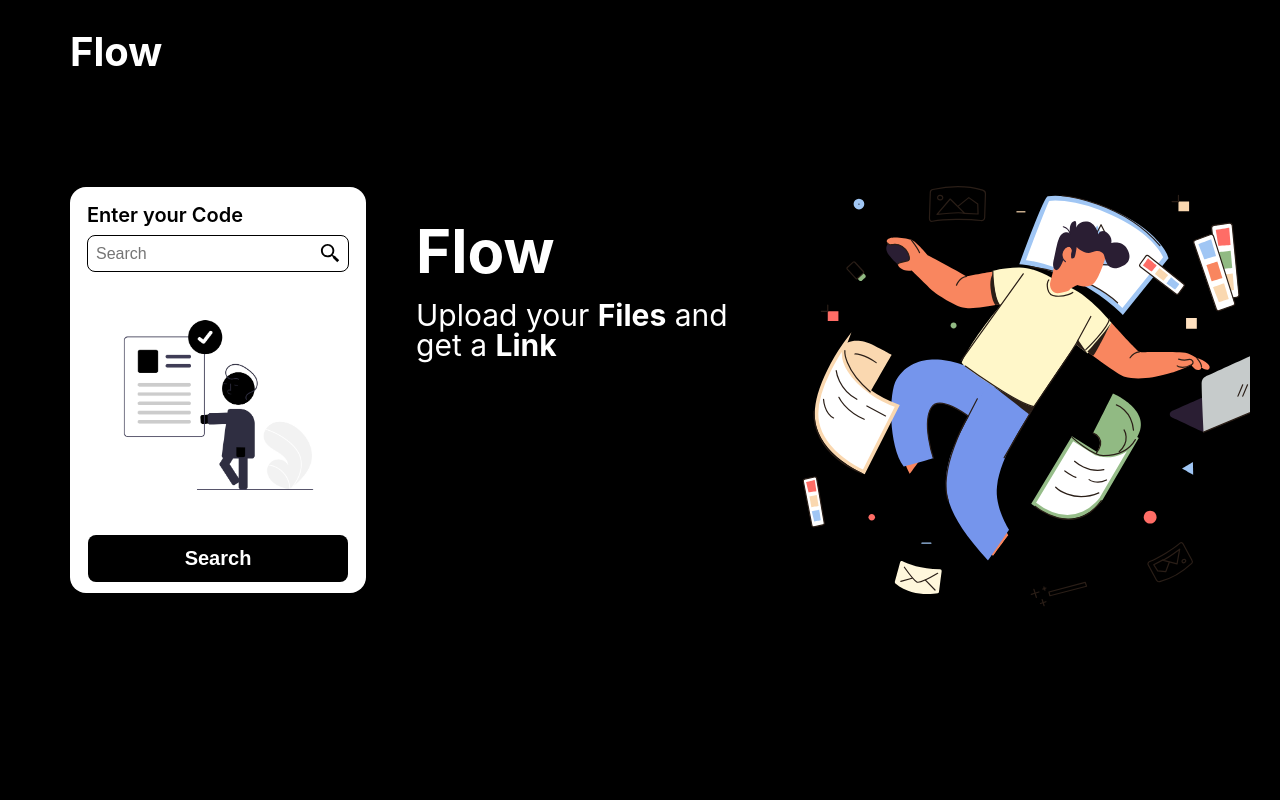
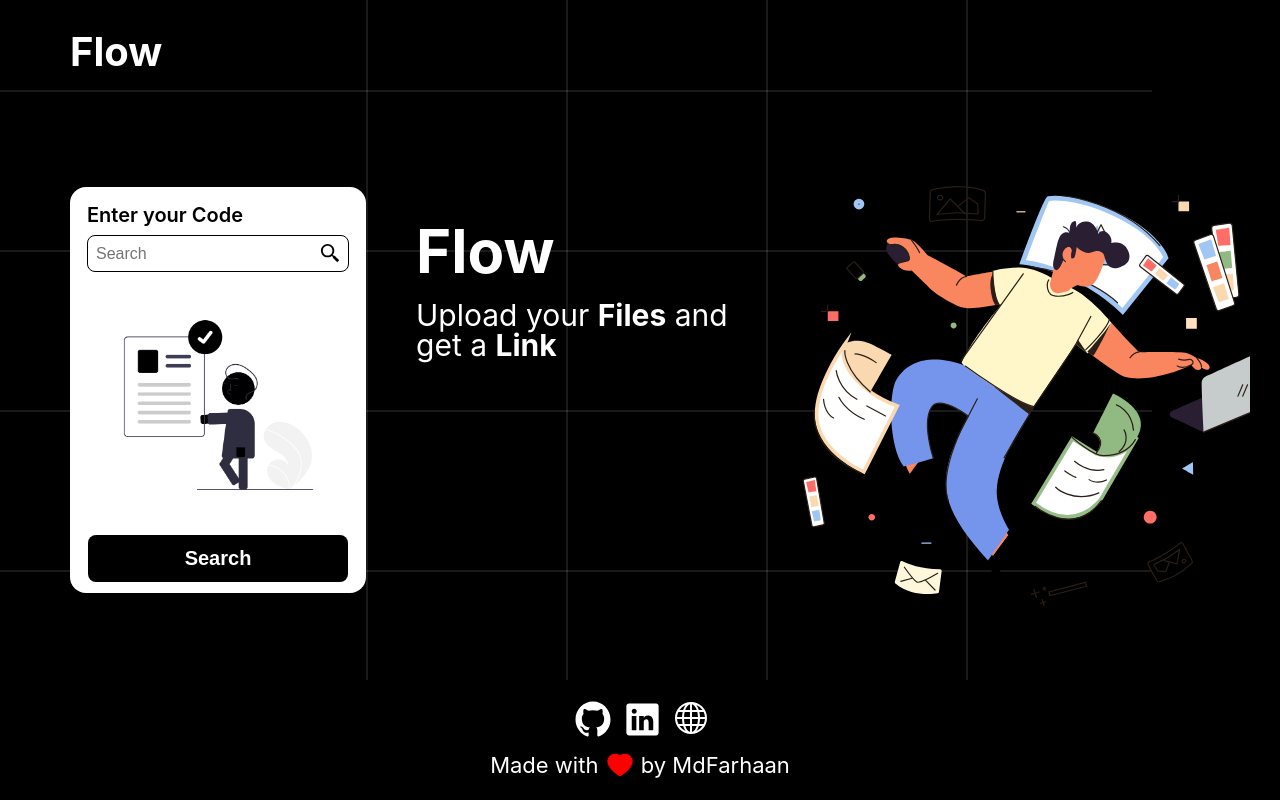
Before and after one commit to mdfarhaan/flow, a React (Create React App) app in the folder client/: page /download in a window 1280 px wide. Built offline with nearby package versions, Linux system fonts and the light colour scheme.

Commit message:
:art: Add Footer

```diff
--- a/client/src/App.css
+++ b/client/src/App.css
@@ -1,13 +1,12 @@
 body {
-  --primary: #000;
-  --secondary: red;
   margin: 0;
   font-family: -apple-system, BlinkMacSystemFont, "Segoe UI", "Roboto", "Oxygen",
     "Ubuntu", "Cantarell", "Fira Sans", "Droid Sans", "Helvetica Neue",
     sans-serif;
   -webkit-font-smoothing: antialiased;
   -moz-osx-font-smoothing: grayscale;
-  background: var(--primary);
+  background: #000000;
+
   /* background: linear-gradient(to left top, #000000, #434343) fixed; */
 }
 
--- a/client/src/App.tsx
+++ b/client/src/App.tsx
@@ -6,6 +6,7 @@ import Home from "./components/Home";
 function App() {
   return (
     <div className="App">
+
       <Router>
         <Routes>
           <Route path="/" element={<Upload />} />
--- /dev/null
+++ b/client/src/components/Home/Footer.tsx
@@ -0,0 +1,33 @@
+import { IoLogoGithub, IoLogoLinkedin } from "react-icons/io";
+import { AiFillHeart } from "react-icons/ai";
+import { BsGlobe } from "react-icons/bs";
+import styles from "./Home.module.css";
+
+function Footer() {
+  return (
+    <div className={styles.footer}>
+      <div className={styles.social}>
+        <a href="https://github.com/mdfarhaan">
+          <IoLogoGithub size={40} color={"#fff"} />
+        </a>
+        <a href="https://www.linkedin.com/in/mdfarhaan/">
+          <IoLogoLinkedin
+            size={43}
+            color={"#fff"}
+            className={styles.linkedin}
+          />
+        </a>
+        <a href="https://mdfarhaan.tk/">
+          <BsGlobe size={32} color={"#fff"} className={styles.globe} />
+        </a>
+      </div>
+      <p>
+        Made with{" "}
+        <AiFillHeart size={30} className={styles.icon} color={"red"} /> by
+        MdFarhaan
+      </p>
+    </div>
+  );
+}
+
+export default Footer;
--- a/client/src/components/Home/Home.module.css
+++ b/client/src/components/Home/Home.module.css
@@ -2,6 +2,7 @@
   display: flex;
   justify-content: center;
   align-items: center;
+  z-index: 1;
 }
 
 .info {
@@ -24,6 +25,7 @@
   display: grid;
   place-content: center;
   height: 90vh;
+  z-index: 1;
 }
 
 .header h1 {
@@ -38,3 +40,33 @@
   margin-left: 70px;
   cursor: pointer;
 }
+
+.footer {
+  position: fixed;
+  left: 0;
+  bottom: 0;
+  width: 100%;
+  display: grid;
+  place-items: center;
+}
+
+.footer p {
+  font-size: 22px;
+  color: #fff;
+  margin-block-start: 0;
+}
+
+.linkedin {
+  margin-left: 0.5rem;
+  margin-right: 0.7rem;
+  transform: translateY(2px);
+  cursor: pointer;
+}
+
+.icon {
+  transform: translateY(7px);
+}
+
+.globe {
+  transform: translateY(-5px);
+}
--- a/client/src/components/Home/index.tsx
+++ b/client/src/components/Home/index.tsx
@@ -1,6 +1,8 @@
 import Lottie from "react-lottie";
 import landing from "../../Assets/landing1.json";
 import styles from "./Home.module.css";
+import Footer from "./Footer";
+import { VerticalLine, HorizontalLine } from "../helper";
 
 function Home() {
   const lottieOptions = {
@@ -20,6 +22,8 @@ function Home() {
       >
         <h1>Flow</h1>
       </div>
+      <VerticalLine />
+      <HorizontalLine />
       <div className={styles.body}>
         <div className={styles.info}>
           <h1>Flow</h1>
@@ -29,6 +33,7 @@ function Home() {
         </div>
         <Lottie options={lottieOptions} height={600} width={600} />
       </div>
+      <Footer />
     </>
   );
 }
--- a/client/src/components/helper/Button/Button.module.css
+++ b/client/src/components/helper/Button/Button.module.css
@@ -6,7 +6,7 @@
 .btn {
   background: none;
   border: none;
-  background-color: var(--primary);
+  background-color: #000;
   color: white;
   padding: 12px;
   font-size: 20px;
--- /dev/null
+++ b/client/src/components/helper/Line/Horizontal.tsx
@@ -0,0 +1,16 @@
+import styles from "./Line.module.css";
+
+function Horizontal() {
+  return (
+    <div>
+      <div className={styles.horizontalLineContainer}>
+        <div className={styles.horizontalLine}></div>
+        <div className={styles.horizontalLine}></div>
+        <div className={styles.horizontalLine}></div>
+        <div className={styles.horizontalLine}></div>
+      </div>
+    </div>
+  );
+}
+
+export default Horizontal;
--- /dev/null
+++ b/client/src/components/helper/Line/Line.module.css
@@ -0,0 +1,31 @@
+.verticalLineContainer {
+  display: grid;
+  position: absolute;
+  height: 80%;
+  left: 0;
+  width: 90%;
+  z-index: 0;
+  overflow: hidden;
+}
+
+.horizontalLineContainer {
+  position: absolute;
+  top: 0;
+  display: grid;
+  grid-template-columns: repeat(4, 200px);
+  height: 100%;
+  overflow: hidden;
+}
+
+.verticalLine {
+  height: 2px;
+  background-color: #fff;
+  opacity: 0.1;
+}
+
+.horizontalLine {
+  width: 2px;
+  height: 85%;
+  background-color: #fff;
+  opacity: 0.1;
+}
--- /dev/null
+++ b/client/src/components/helper/Line/Vertical.tsx
@@ -0,0 +1,16 @@
+import styles from "./Line.module.css";
+
+function Vertical() {
+  return (
+    <div>
+      <div className={styles.verticalLineContainer}>
+        <div className={styles.verticalLine}></div>
+        <div className={styles.verticalLine}></div>
+        <div className={styles.verticalLine}></div>
+        <div className={styles.verticalLine}></div>
+      </div>
+    </div>
+  );
+}
+
+export default Vertical;
--- a/client/src/components/helper/index.ts
+++ b/client/src/components/helper/index.ts
@@ -2,3 +2,5 @@ export { default as Card } from "./Card";
 export { default as Button } from "./Button";
 export { default as FileInfo } from "./FileInfo";
 export { default as Failed } from "./Failed";
+export { default as VerticalLine } from "./Line/Vertical";
+export { default as HorizontalLine } from "./Line/Horizontal";
```
